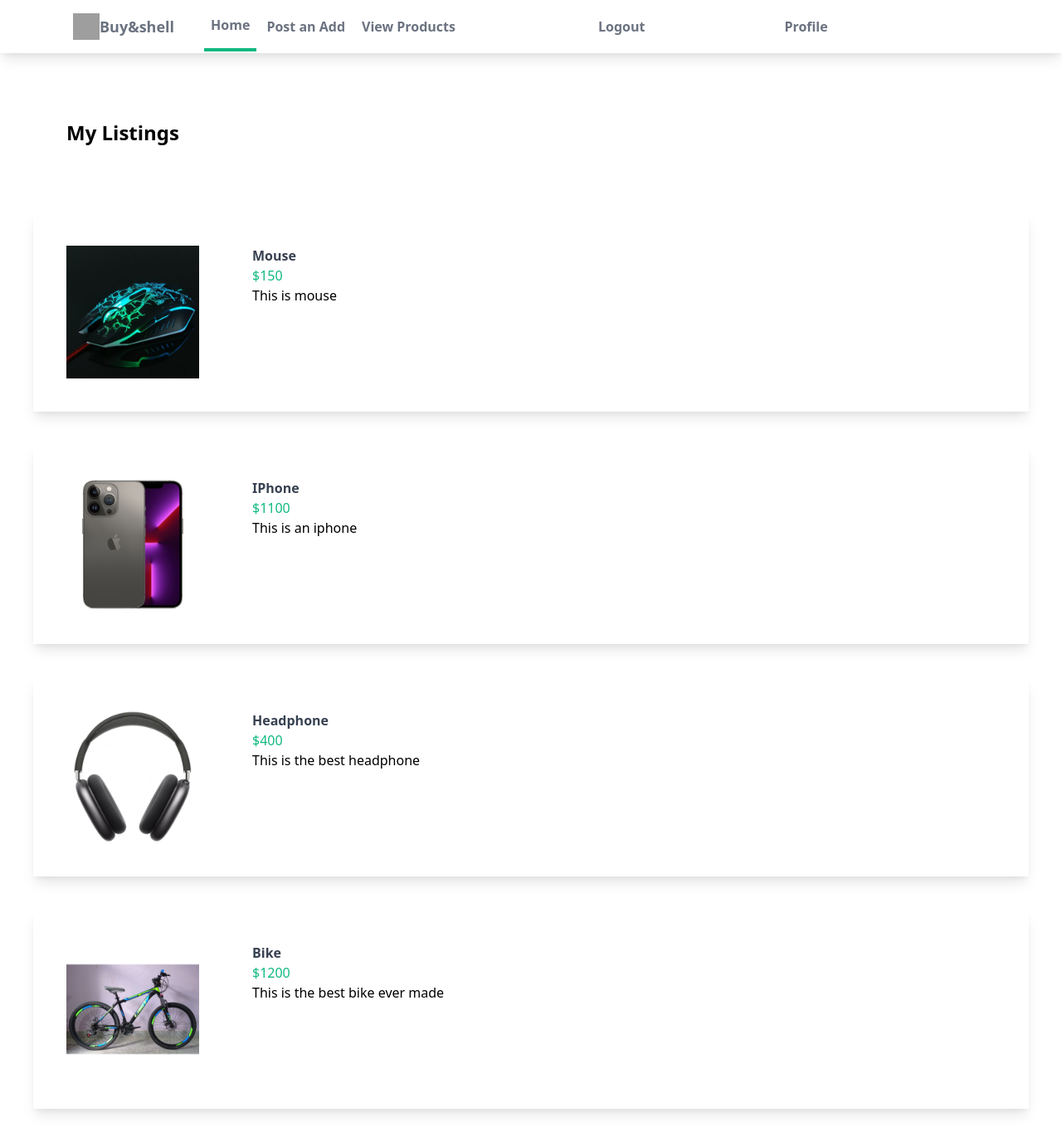
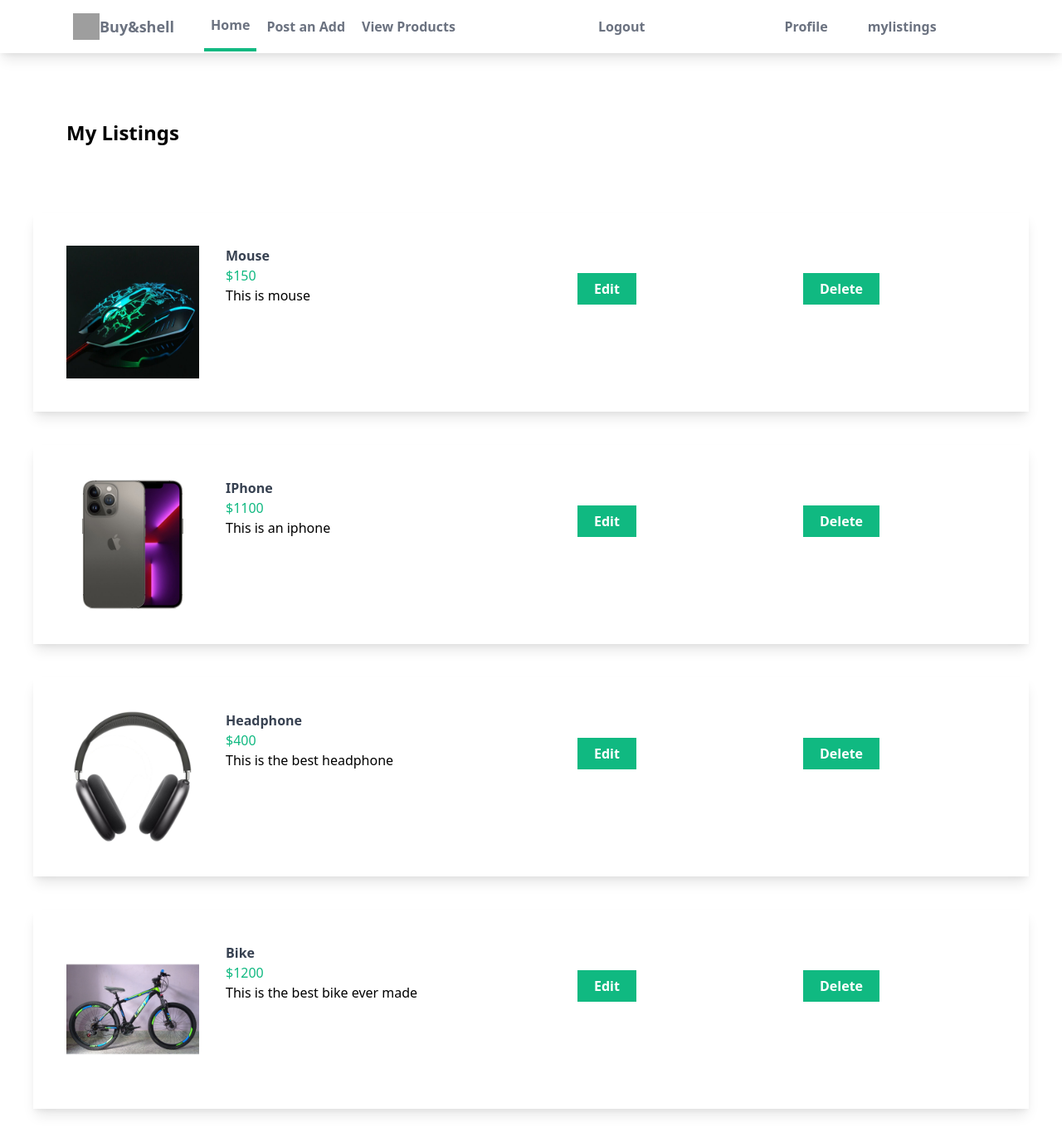
Before and after one commit to yubrajthapa/DjangoFirst, a Django app: page /myapp/products/mylistings/ in a window 1280 px wide. Shown: the whole page at 83% size. Run offline with Django 4.2, Linux system fonts and the light colour scheme; a user stored in the database is signed in; data comes from the database, SQL or seed files in the repository; both versions use the stored data as it was after the commit; style sheets or scripts are compiled from the project's sources; grey boxes are pictures that could not be loaded.

Commit message:
Creating mylistings 2nd part

```diff
--- a/myapp/templates/myapp/base.html
+++ b/myapp/templates/myapp/base.html
@@ -26,6 +26,7 @@
                                 <a class="py-4 px-40 text-gray-500 font-semibold" href = "{% url 'users:logout' %}"> Logout</a>
                                 <!--We want to show this profile only if the user is logged in-->
                                 <a class="py-4 px-1 text-gray-500 font-semibold" href = "{% url 'users:profile' %}"> Profile</a>
+                                <a class="py-4 px-10 text-gray-500 font-semibold" href = "{% url 'myapp:mylistings' %}"> mylistings</a>
 
                             {% else %}
                             <a class="py-4 px-40 text-gray-500 font-semibold" href = "{% url 'users:login' %}"> Login</a>
--- a/myapp/templates/myapp/delete.html
+++ b/myapp/templates/myapp/delete.html
@@ -18,7 +18,7 @@
     #if user click on conform button post method will be submitted and product will be deleted
 
     <a class="button bg-green-500 text-white px-5 py-3" href = "{% url 'myapp:products' %}" > Cancel </a>
-    # If user clicks on cancel button nothing will happen and user will be redirected to the above url
+    <!--If user clicks on cancel button nothing will happen and user will be redirected to the above url -->
 
 
 
--- a/myapp/templates/myapp/mylistings.html
+++ b/myapp/templates/myapp/mylistings.html
@@ -11,6 +11,12 @@
             <div class="text-green-500">${{product.price}}</div>
             <div>{{product.desc}}</div>
         </span>
+        <span class="w-1/5 my-10 mx-10">
+            <a class="bg-green-500 text-white font-bold px-5 py-2" href="{% url 'myapp:update_product' product.id %}"> Edit</a>
+        </span>
+        <span class="w-1/5 my-10 mx-10">
+            <a class="bg-green-500 text-white font-bold px-5 py-2" href="{% url 'myapp:delete_product' product.id %}" > Delete</a>
+        </span>
     </div>
 
 {% endfor%}
```
Also changed, not shown: db.sqlite3, media/images/Screenshot_from_2022-10-24_19-58-20.png (added).
